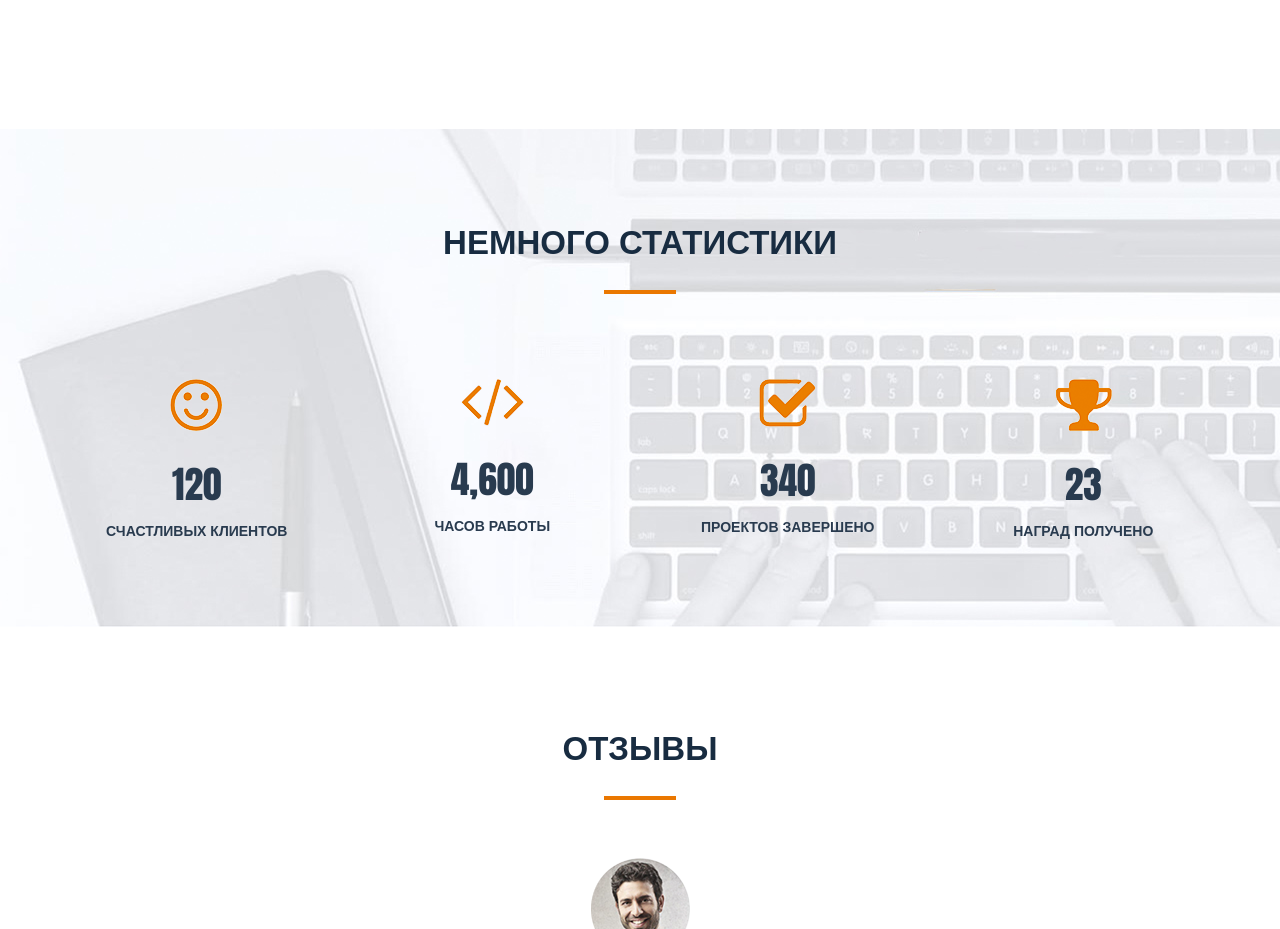
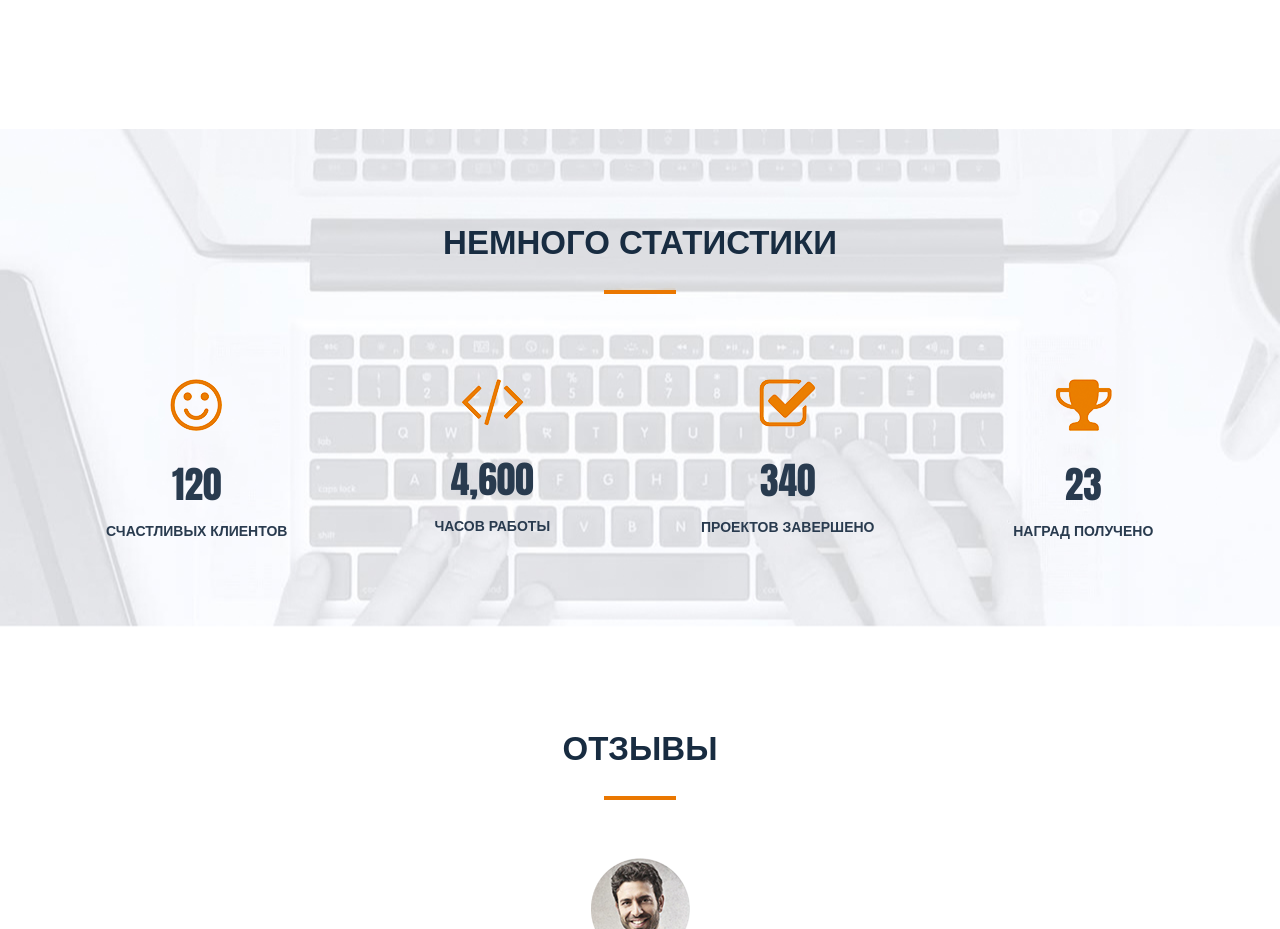
Before and after one commit to Annata13/Annata13.github.io, a plain HTML site: page src/index.html in a window 1280 px wide. Shown: the part 4486-5415 px from the top of the page. Drawn offline with Linux system fonts and the light colour scheme.

Commit message:
добавлен паралакс эффект

```diff
--- a/src/css/style.css
+++ b/src/css/style.css
@@ -292,12 +292,12 @@ h2:after{
 }
 
 .statistica__container{
- background: url(../img/statisticfon.jpg) no-repeat;
+ background: url(../img/statisticfon.jpg) fixed center no-repeat;
     width: 100%;
     margin: 0 auto;
     margin-top: 132px;
     padding-top: 97px;
-        height: 498px;
+    height: 498px;
 }
 .statistica__tabl{
     margin: 0 auto;
```
